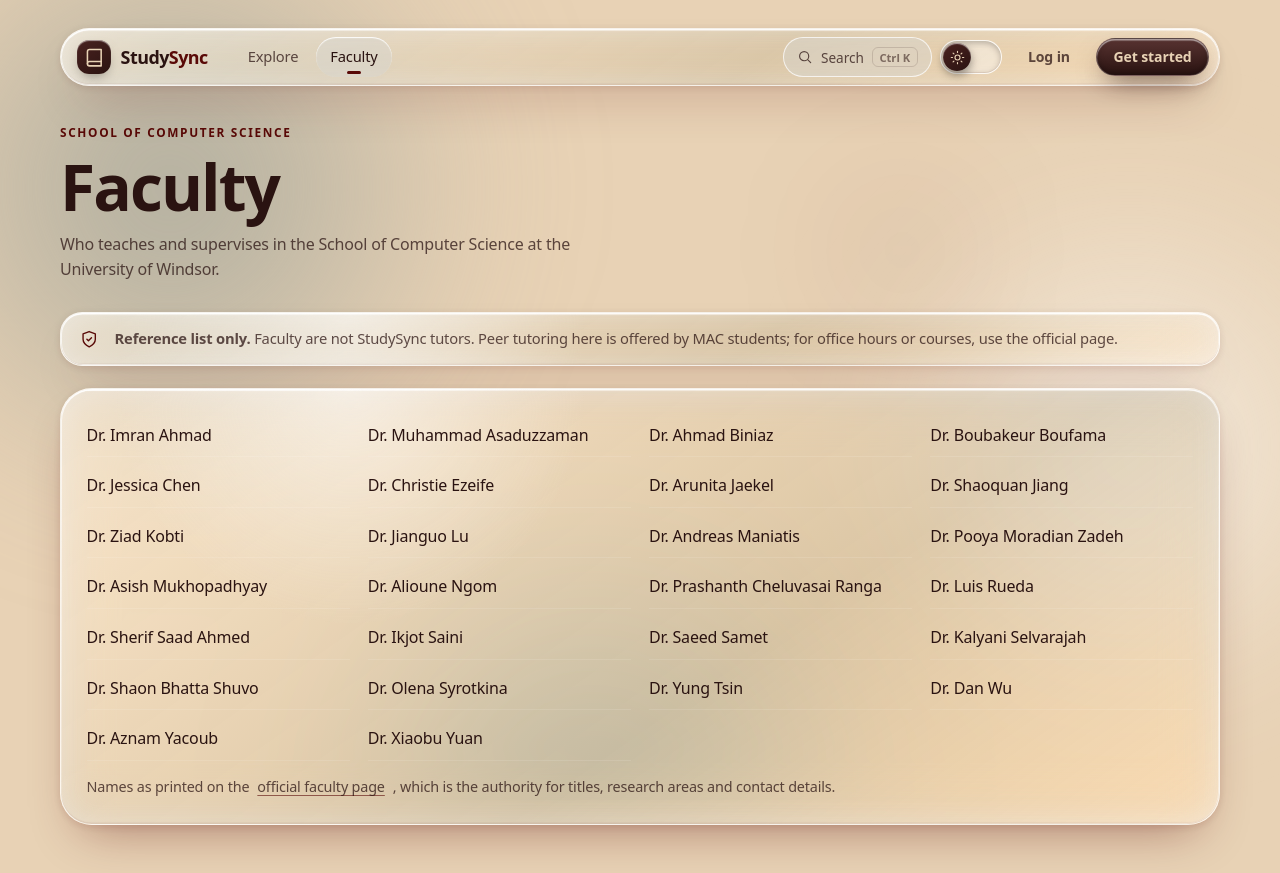
After one commit to Rajbeer-117/StudySync, a Django app: page /faculty/ in a window 1280 px wide. The commit adds this page. Run offline with Django 5.2, Linux system fonts and the light colour scheme.

Commit message:
Add public Faculty reference page

```diff
--- a/core/static/core/css/style.css
+++ b/core/static/core/css/style.css
@@ -703,3 +703,6 @@ main { padding-bottom: env(safe-area-inset-bottom); }
 .stat span{opacity:.75;font-size:.85rem}
 .two-col{display:grid;grid-template-columns:repeat(auto-fit,minmax(280px,1fr));gap:16px;margin-bottom:16px}
 .two-col .bar{grid-template-columns:56px 1fr 28px;margin:6px 0}
+
+.faculty-list{list-style:none;margin:0 0 14px;padding:0;display:grid;grid-template-columns:repeat(auto-fill,minmax(230px,1fr));gap:8px 18px}
+.faculty-list li{padding:8px 0;border-bottom:1px solid rgba(255,255,255,.1)}
--- a/core/templates/core/base.html
+++ b/core/templates/core/base.html
@@ -32,6 +32,7 @@
   <div class="nav-panel" id="nav-panel">
     <nav class="nav-links" aria-label="Main navigation">
       <a href="{% url 'catalog' %}" {% if request.resolver_match.url_name == 'catalog' %}aria-current="page"{% endif %}>Explore</a>
+      <a href="{% url 'faculty' %}" {% if request.resolver_match.url_name == 'faculty' %}aria-current="page"{% endif %}>Faculty</a>
       {% if user.is_authenticated %}
         <a href="{% url 'dashboard' %}" {% if request.resolver_match.url_name == 'dashboard' %}aria-current="page"{% endif %}>Dashboard</a>
         {% if user.student_profile %}
--- /dev/null
+++ b/core/templates/core/faculty.html
@@ -0,0 +1,13 @@
+{% extends 'core/base.html' %}
+{% block title %}Faculty{% endblock %}
+{% block content %}
+<div class="container page">
+  <header class="page-head reveal"><span class="kicker">School of Computer Science</span><h1>Faculty</h1>
+    <p>Who teaches and supervises in the School of Computer Science at the University of Windsor.</p></header>
+  <div class="banner glass reveal">{% include 'core/_icon.html' with name='shield' %}<div><strong>Reference list only.</strong> Faculty are not StudySync tutors. Peer tutoring here is offered by MAC students; for office hours or courses, use the official page.</div></div>
+  <section class="glass panel reveal">
+    <ul class="faculty-list">{% for name in faculty %}<li>Dr. {{ name }}</li>{% endfor %}</ul>
+    <p class="hint">Names as printed on the <a href="{{ source_url }}" target="_blank" rel="noopener noreferrer">official faculty page</a>, which is the authority for titles, research areas and contact details.</p>
+  </section>
+</div>
+{% endblock %}
--- a/core/urls.py
+++ b/core/urls.py
@@ -7,6 +7,7 @@ from . import views, views_pwa
 urlpatterns = [
     path('', views.home, name='home'),
     path('explore/', views.catalog, name='catalog'),
+    path('faculty/', views.faculty, name='faculty'),
     path('tutors/<int:pk>/', views.tutor_detail, name='tutor_detail'),
     path('rooms/<int:pk>/', views.room_detail, name='room_detail'),
     path('tutors/<int:pk>/review/', views.submit_review, name='submit_review'),
--- a/core/views.py
+++ b/core/views.py
@@ -94,6 +94,12 @@ def _recent_items(request):
 
 
 # --------------------------------------------------------------------------- discovery
+def faculty(request):
+    """Public reference list of School of Computer Science faculty (not tutors)."""
+    from .faculty import FACULTY, SOURCE_URL
+    return render(request, 'core/faculty.html', {'faculty': FACULTY, 'source_url': SOURCE_URL})
+
+
 def home(request):
     open_now = list(services.available_slots()[:6])
     top_tutors = _rated(Tutor.objects.filter(is_active=True)).order_by(F('avg_rating').desc(nulls_last=True), 'display_name')[:3]
```
Also changed, not shown: core/faculty.py (added, +14 -0 lines), core/tests.py (+9 -0 lines).
